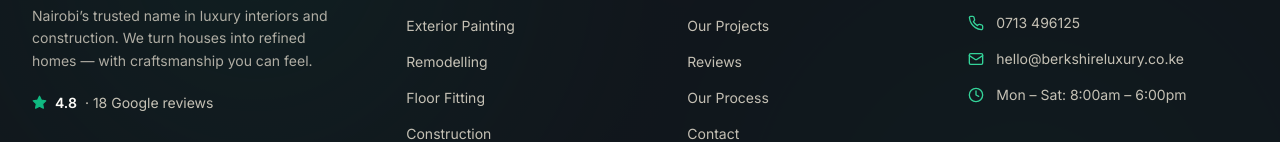
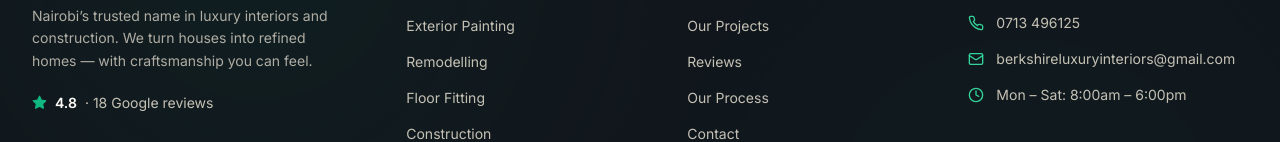
Before and after one commit to bradox157/Berkshire-interiors, a React (Vite) app: page / in a window 1280 px wide. Shown: the part 11425-11567 px from the top of the page. Built offline with nearby package versions, Linux system fonts and the light colour scheme; no server answers.

Commit message:
Update Footer.tsx

```diff
--- a/src/components/Footer.tsx
+++ b/src/components/Footer.tsx
@@ -100,10 +100,10 @@ export function Footer() {
               <li className="flex items-start gap-3">
                 <Mail size={16} className="mt-0.5 shrink-0 text-emerald-400" />
                 <a
-                  href="mailto:hello@berkshireluxury.co.ke"
+                  href="mailto:berkshireluxuryinteriors@gmail.com"
                   className="text-cream-200/80 transition-colors hover:text-emerald-300"
                 >
-                  hello@berkshireluxury.co.ke
+                  berkshireluxuryinteriors@gmail.com
                 </a>
               </li>
               <li className="flex items-start gap-3">
```
